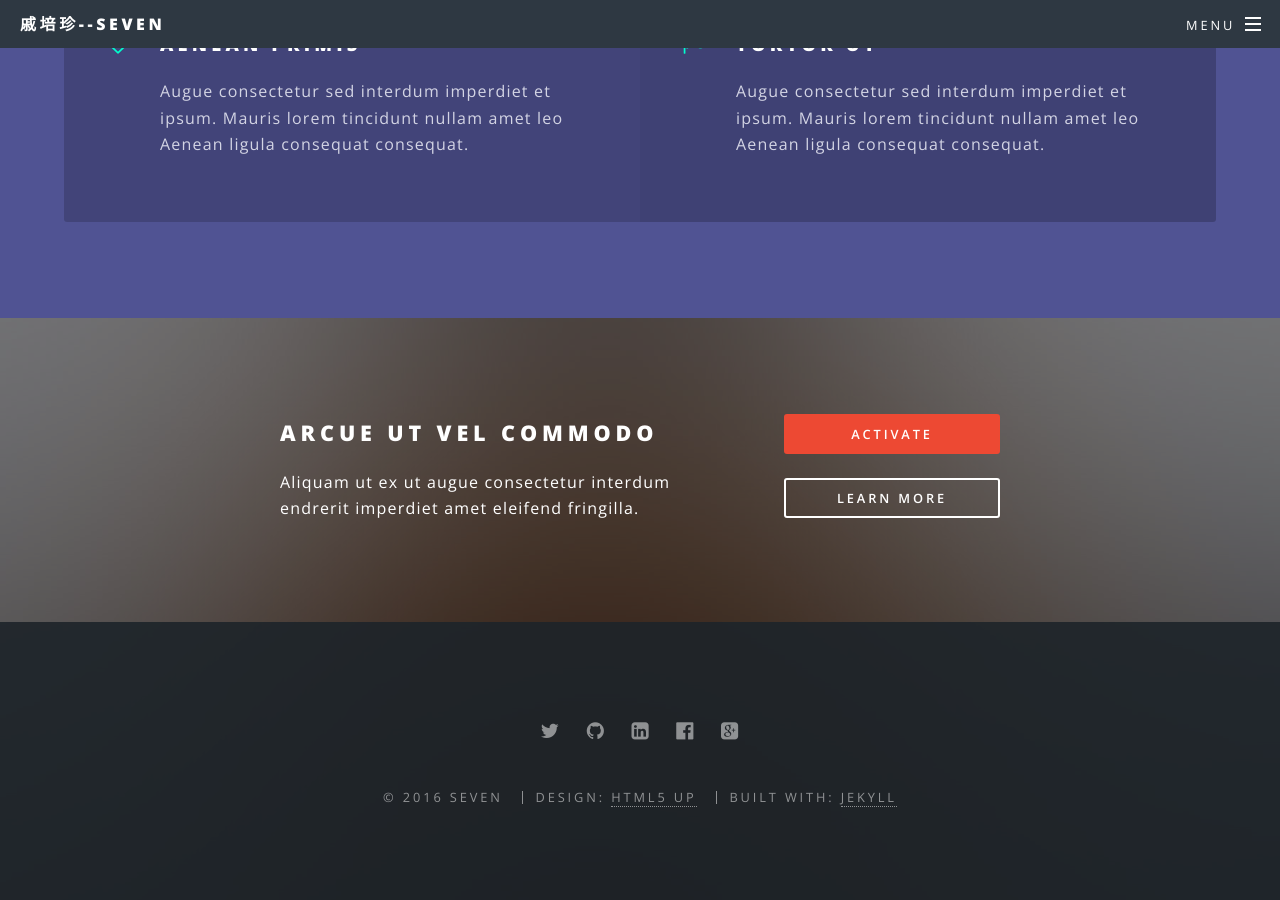
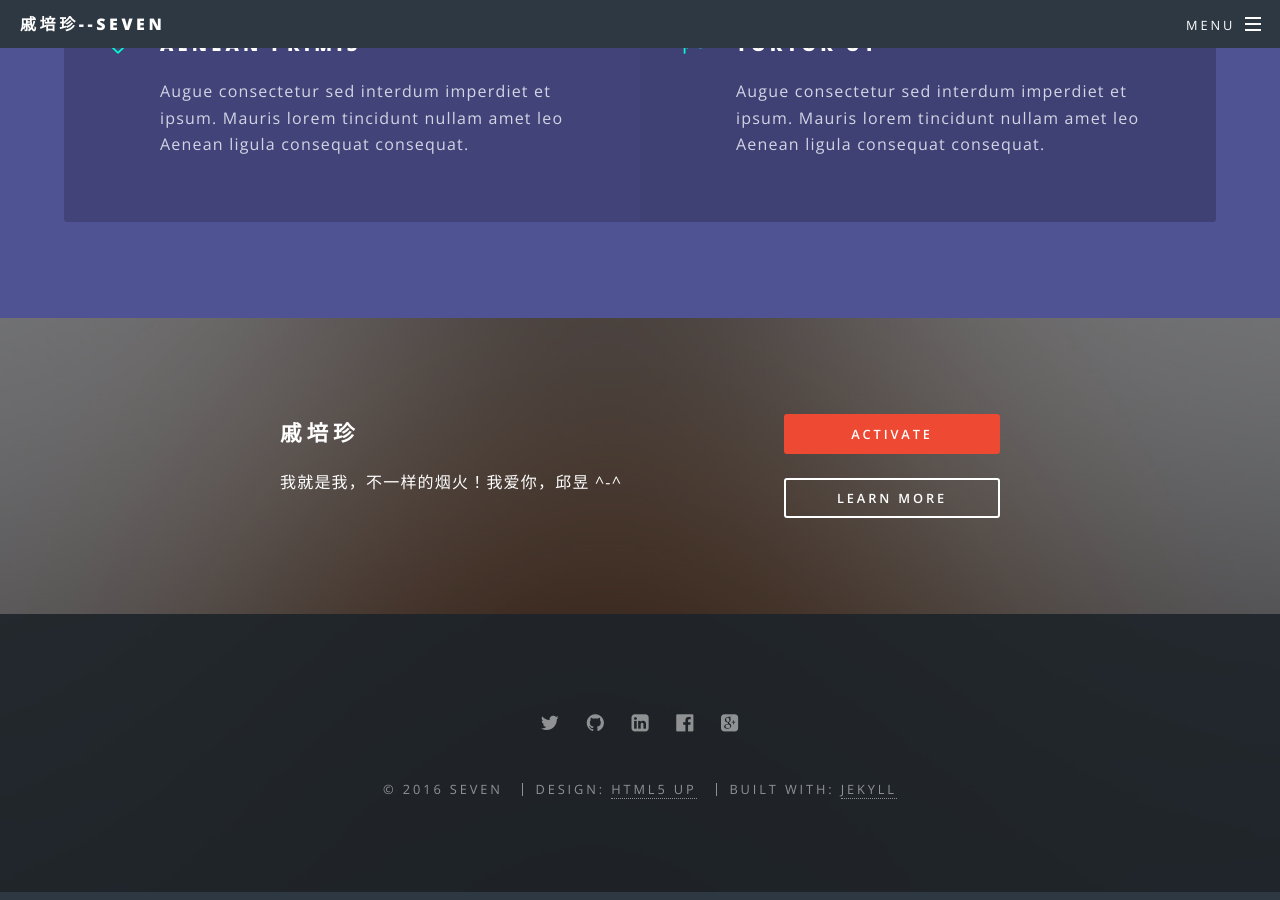
Before and after one commit to qiqxiaouqi/qiqxiaouqi.github.io, a Jekyll site: the page built from index.html, in a window 1280 px wide and 900 px high, scrolled down 3484 px. Built offline with Jekyll 4.4.1, drawn with Linux system fonts in a browser that asks for light colours.

Commit message:
Update index.html

```diff
--- a/index.html
+++ b/index.html
@@ -96,11 +96,11 @@ layout: landing
 					<section id="cta" class="wrapper style4">
 						<div class="inner">
 							<header>
-								<h2>Arcue ut vel commodo</h2>
-								<p>Aliquam ut ex ut augue consectetur interdum endrerit imperdiet amet eleifend fringilla.</p>
+								<h2>戚培珍</h2>
+								<p>我就是我，不一样的烟火！我爱你，邱昱 ^-^</p>
 							</header>
 							<ul class="actions vertical">
-								<li><a href="#" class="button fit special">Activate</a></li>
+								<li><a href="http://blog.qipeizhen.top" class="button fit special">Activate</a></li>
 								<li><a href="#" class="button fit">Learn More</a></li>
 							</ul>
 						</div>
```
